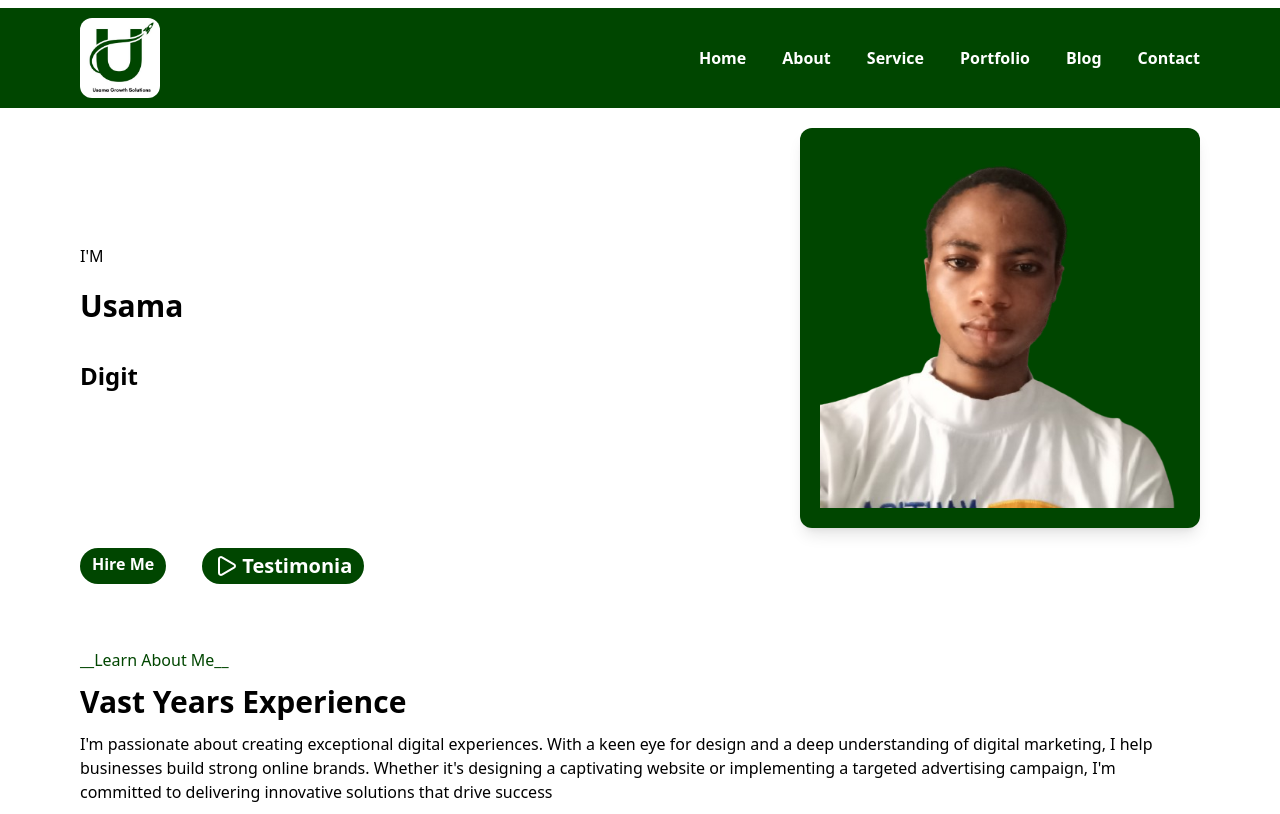
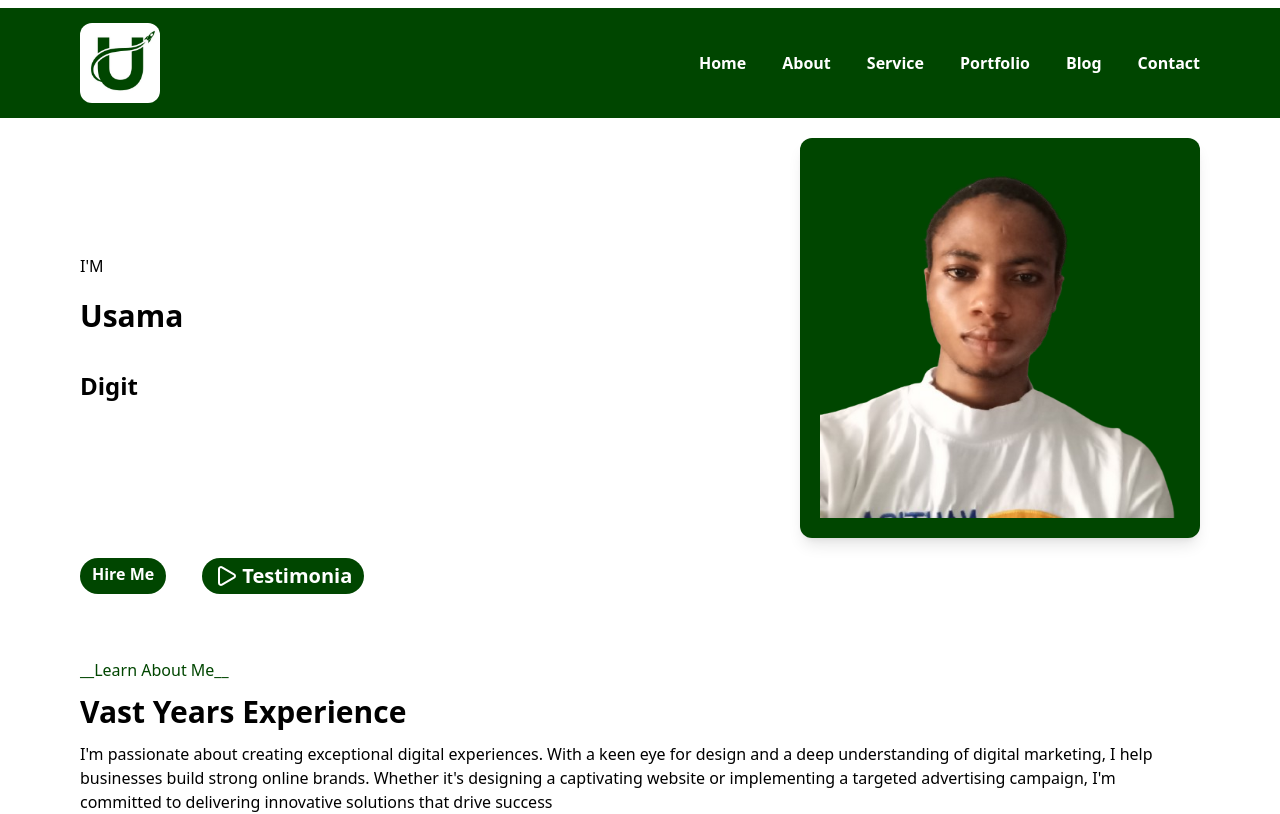
Before and after one commit to Usamagrowth/my-portfolio, a React (Vite) app: page / in a window 1280 px wide. Shown: the top 814 px of the page. Built offline with nearby package versions, Linux system fonts and the light colour scheme.

Commit message:
aside menu

```diff
--- a/src/Components/Navbar.jsx
+++ b/src/Components/Navbar.jsx
@@ -11,9 +11,9 @@ const mobileNav = () => {
 
   return (
     <div className="px-20 bg-[#004600]" >
-     <nav className="flex justify-between h-[100px] items-center">
+     <nav className="flex justify-between h-[110px] items-center">
     <div className="w-[80px] h-[80px]">
-        <img className="w-[100%] h-[100%] rounded-xl" src="Usamagrowth.jpg" alt="Best Web Designer and Development, Digital Marketing, Front End Developer, SEO Experts, Leads Generation, Logo and Flyers Designs in Ibadan Nigerial" />
+        <img className="w-[100%] h-[100%] rounded-xl" src="favicon.jpg" alt="Best Web Designer and Development, Digital Marketing, Front End Developer, SEO Experts, Leads Generation, Logo and Flyers Designs in Ibadan Nigerial" />
       </div>
       <div onClick={mobileNav} className="lg:hidden cursor-pointer">
        {mobile  ? <X  className="text-white" /> :
@@ -33,7 +33,7 @@ const mobileNav = () => {
 
      { mobile &&
      <aside>
-     <div className="lg:hidden pt-28 flex">
+     <div className="lg:hidden py-5 flex">
       <ul className="flex flex-col gap-5">
           <li className="cursor-pointer text-l font-semibold  text-white hover:text-gray-400">Home</li>
           <a href="#about"> <li className="cursor-pointer text-l font-semibold  text-white hover:text-gray-400">About</li></a>
```
